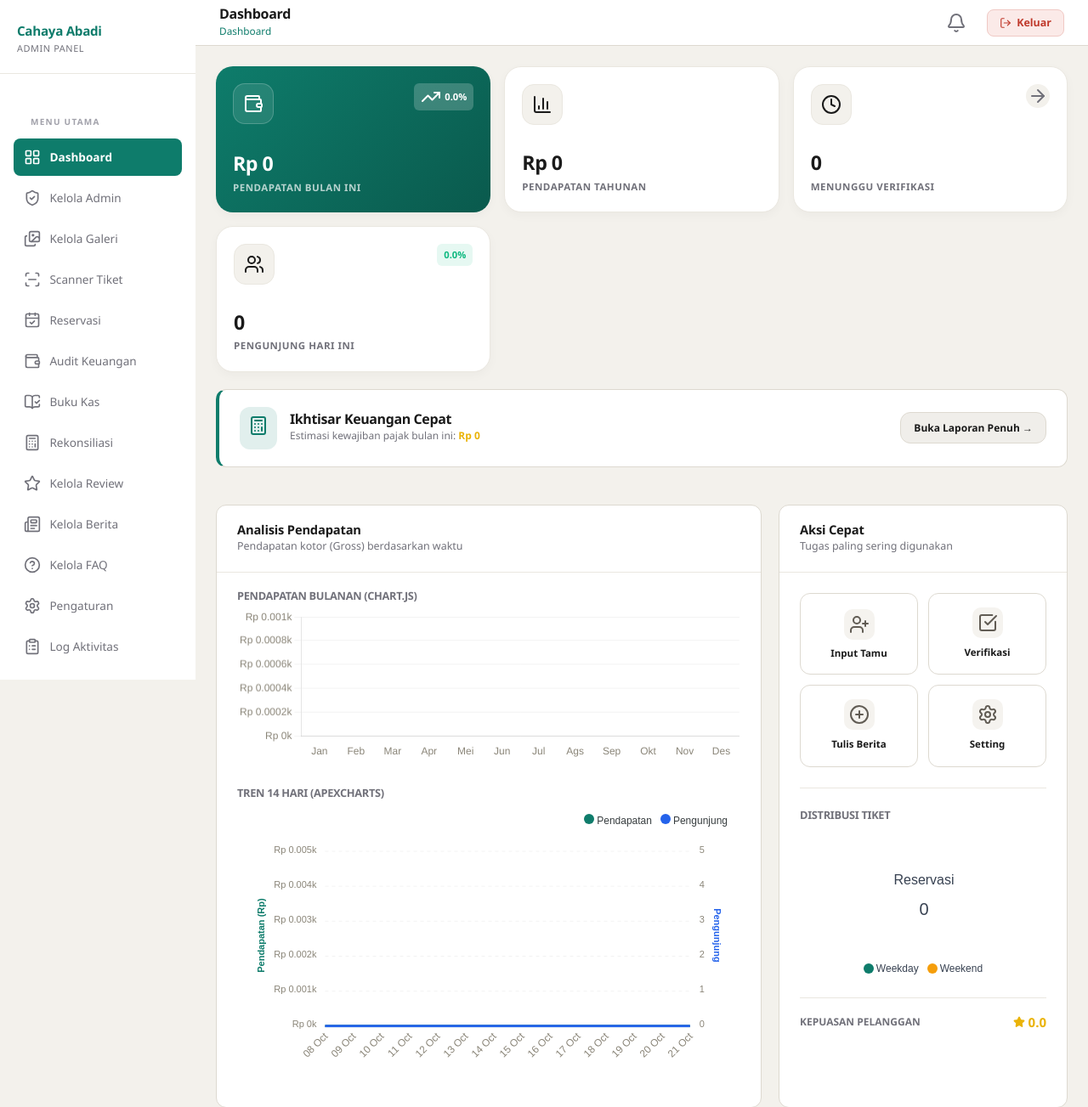
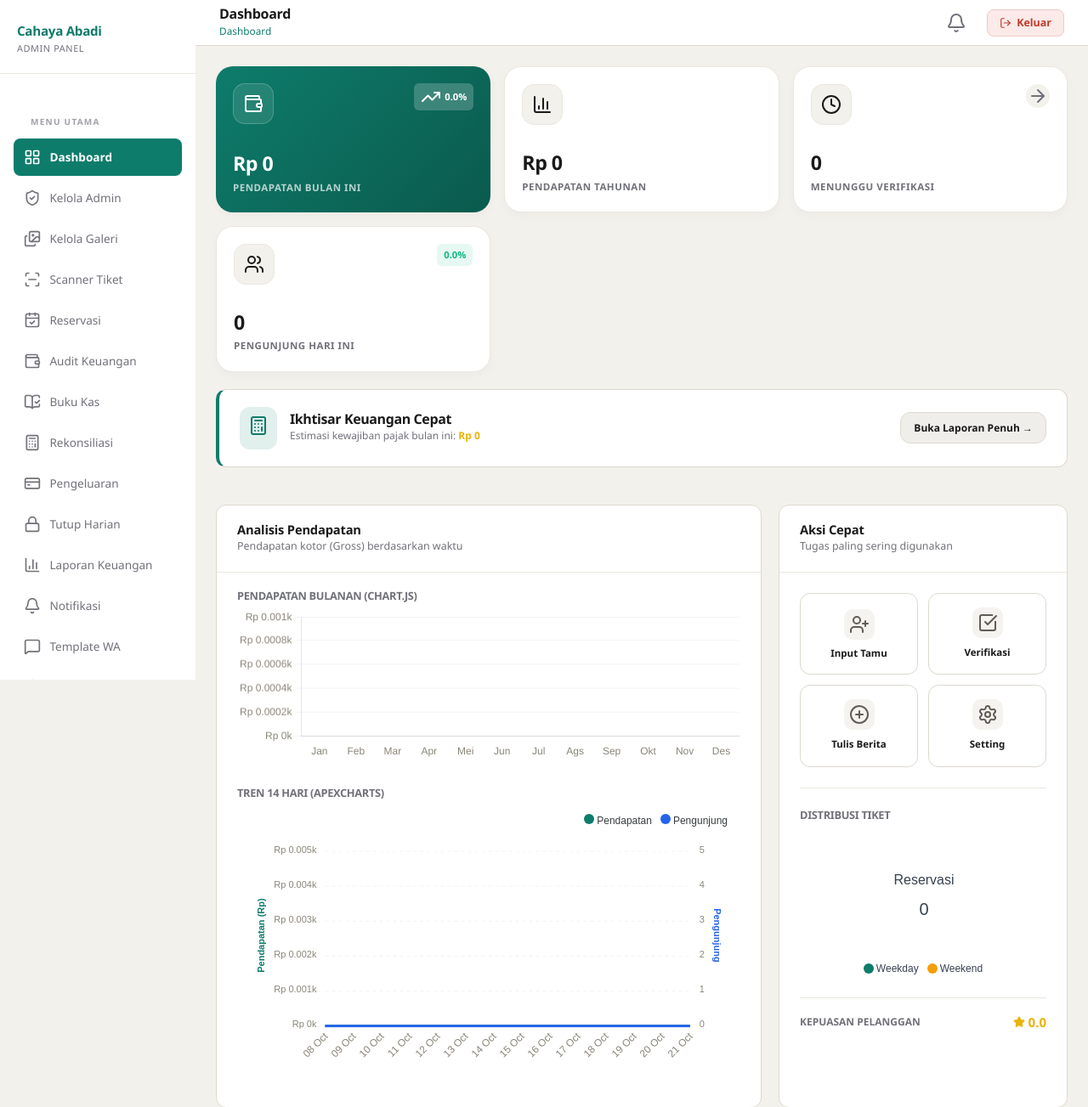
Before and after one commit to HaedarWinter/waterboom-cahaya-abadi, a PHP site: page /ujikom1/admin/index.php in a window 1280 px wide. Shown: the top 1303 px of the page at 85% size. Run offline with PHP 8.4, Linux system fonts and the light colour scheme; the visitor is signed in with stand-in values (Sample User, id 1); data comes from the database, SQL or seed files in the repository; data that the repository does not hold is empty; some libraries are stand-ins or nearby versions.

Commit message:
feat(sidebar): add V4 menu items (expenses, closings, reports, notifications, templates)
- Add conditional nav items guarded by has_canonical_permission()
- expenses.php → ledger.entry_manual
- closings.php → closing.perform
- reports.php → report.finance.view
- notifications.php → settings.manage
- templates.php → settings.manage

Note: items not visible until permissions are seeded to test roles (Phase 3 dependent)

```diff
--- a/admin/includes/sidebar.php
+++ b/admin/includes/sidebar.php
@@ -59,7 +59,7 @@
         </a>
         <?php endif; ?>
 
-        <?php if (has_permission('finance', 'view')): ?>
+        <?php if (has_permission('finance', 'view') || has_canonical_permission('ledger.view')): ?>
         <a href="/ujikom1/admin/audit_keuangan.php" class="nav-item <?= nav_active('audit_keuangan.php', $current_file) ?>">
             <i data-lucide="wallet" class="nav-icon"></i>
             <span>Audit Keuangan</span>
@@ -71,6 +71,38 @@
         <a href="/ujikom1/admin/reconciliation.php" class="nav-item <?= nav_active('reconciliation.php', $current_file) ?>">
             <i data-lucide="calculator" class="nav-icon"></i>
             <span>Rekonsiliasi</span>
+        </a>
+        <?php endif; ?>
+
+        <?php if (has_canonical_permission('ledger.entry_manual')): ?>
+        <a href="/ujikom1/admin/expenses.php" class="nav-item <?= nav_active('expenses.php', $current_file) ?>">
+            <i data-lucide="credit-card" class="nav-icon"></i>
+            <span>Pengeluaran</span>
+        </a>
+        <?php endif; ?>
+
+        <?php if (has_canonical_permission('closing.perform')): ?>
+        <a href="/ujikom1/admin/closings.php" class="nav-item <?= nav_active('closings.php', $current_file) ?>">
+            <i data-lucide="lock" class="nav-icon"></i>
+            <span>Tutup Harian</span>
+        </a>
+        <?php endif; ?>
+
+        <?php if (has_canonical_permission('report.finance.view')): ?>
+        <a href="/ujikom1/admin/reports.php" class="nav-item <?= nav_active('reports.php', $current_file) ?>">
+            <i data-lucide="bar-chart-3" class="nav-icon"></i>
+            <span>Laporan Keuangan</span>
+        </a>
+        <?php endif; ?>
+
+        <?php if (has_canonical_permission('settings.manage')): ?>
+        <a href="/ujikom1/admin/notifications.php" class="nav-item <?= nav_active('notifications.php', $current_file) ?>">
+            <i data-lucide="bell" class="nav-icon"></i>
+            <span>Notifikasi</span>
+        </a>
+        <a href="/ujikom1/admin/templates.php" class="nav-item <?= nav_active('templates.php', $current_file) ?>">
+            <i data-lucide="message-square" class="nav-icon"></i>
+            <span>Template WA</span>
         </a>
         <?php endif; ?>
 
```
Also changed, not shown: Admin Ujikom1.png (added).
